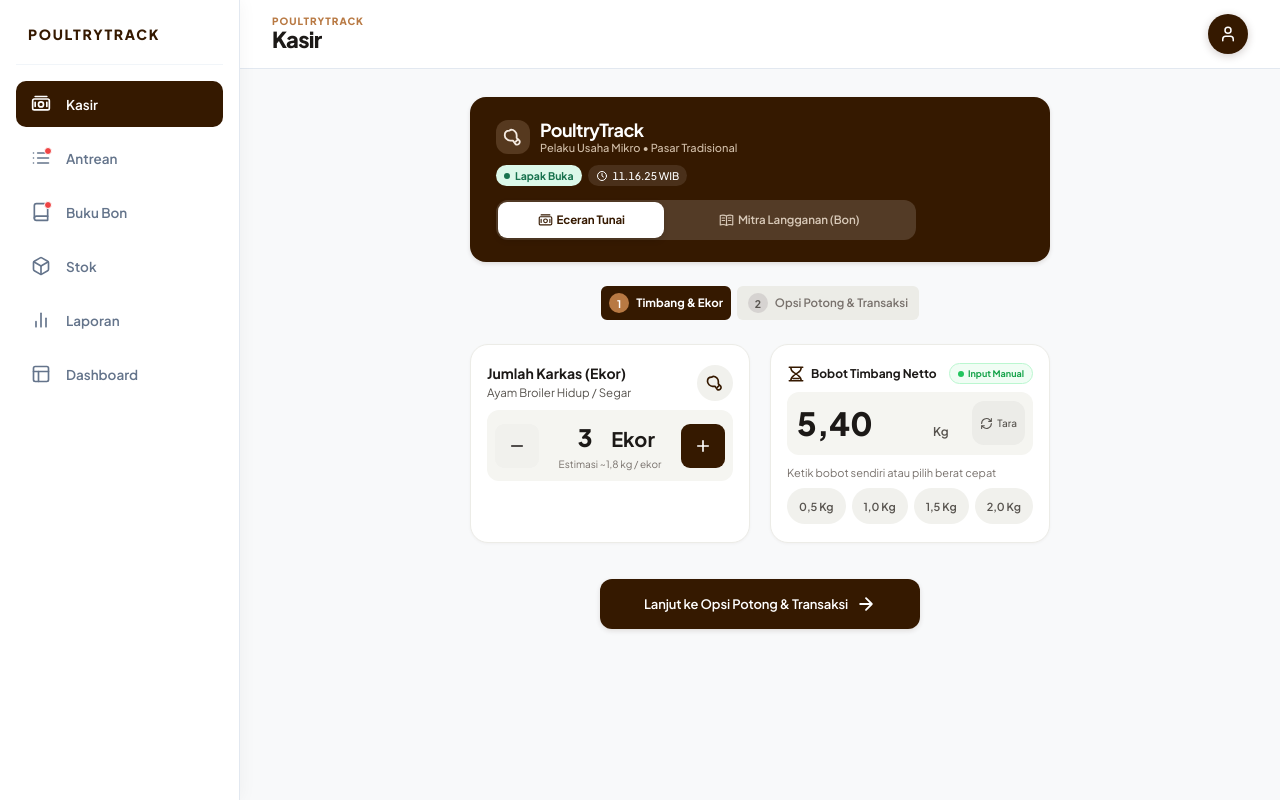
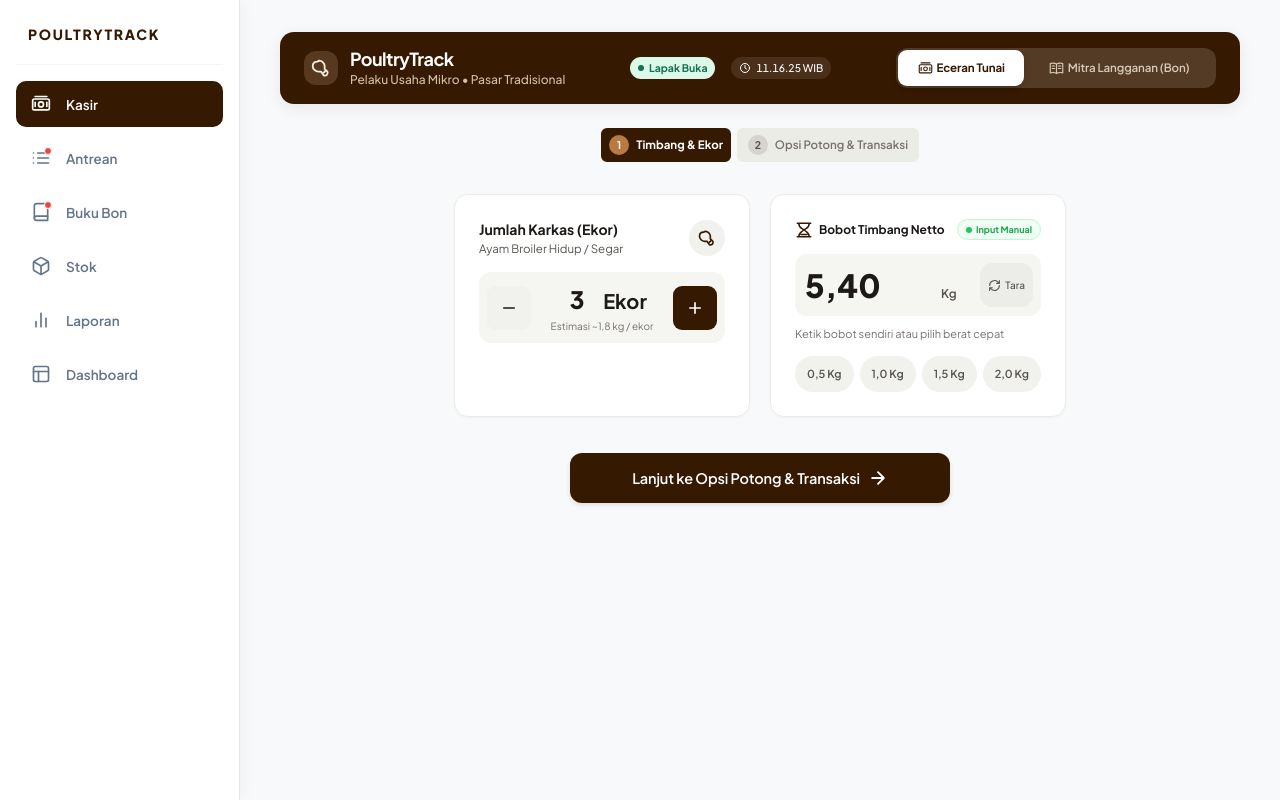
Before and after one commit to izamrosiawan/poultry-track, a plain HTML site: page index.html in a window 1280 px wide. Drawn offline with Linux system fonts and the light colour scheme.

Commit message:
style(desktop): refine main container proportions, remove redundant header, and horizontalize brand banner

```diff
--- a/style.css
+++ b/style.css
@@ -3101,55 +3101,125 @@ body:has(.modal-backdrop.open), body:has(dialog[open]) { overflow: hidden; }
     height: 20px;
   }
 
-  /* App Header in Desktop */
+  /* App Header in Desktop: Minimalist clean header */
   .app-header {
-    position: sticky;
-    top: 0;
+    display: none; /* In desktop, sidebar has POULTRYTRACK brand and each page has clear headings */
+  }
+
+  /* Main Viewport Container in Desktop: Balanced & Centered */
+  .app-viewport {
+    width: 100%;
+    max-width: 1040px;
+    margin: 0 auto;
+    padding: 32px 40px 60px;
+  }
+
+  /* Screen Flow */
+  .screen-flow {
     max-width: 100%;
-    background: #FFFFFF;
-    border-bottom: 1px solid #E2E8F0;
-    z-index: 30;
-  }
-
-  .header-inner {
-    max-width: 1200px;
     margin: 0 auto;
-    padding: 0 32px;
-    height: 68px;
-  }
-
-  /* Main Viewport Container in Desktop */
-  .app-viewport {
-    max-width: 1200px;
-    margin: 0 auto;
-    padding: 28px 32px 60px;
-  }
-
-  /* Brand Card in Desktop */
+  }
+
+  /* Brand Card in Desktop: Modern compact horizontal banner */
   .brand-card {
-    padding: 22px 26px;
-    border-radius: 16px;
+    display: flex;
+    flex-direction: row;
+    align-items: center;
+    justify-content: space-between;
+    padding: 16px 24px;
+    border-radius: 14px;
     margin-bottom: 24px;
-  }
-
-  /* Segmented control on desktop */
+    box-shadow: 0 4px 16px rgba(53, 25, 0, 0.08);
+  }
+
+  .brand-lockup {
+    gap: 12px;
+    margin-bottom: 0;
+  }
+
+  .brand-wordmark h2 {
+    font-size: 18px;
+    margin-bottom: 2px;
+  }
+
+  .brand-wordmark p {
+    font-size: 12px;
+  }
+
+  .brand-status {
+    margin: 0;
+    gap: 16px;
+  }
+
+  .customer-hero {
+    display: flex;
+    align-items: center;
+    gap: 12px;
+    margin: 0;
+  }
+
   .segmented-control {
-    max-width: 420px;
+    width: auto;
+    min-width: 320px;
     margin: 0;
   }
 
-  /* Step 1 Kasir Grid 2 Kolom */
+  .cashier-progress {
+    max-width: 480px;
+    margin: 0 auto 20px;
+  }
+
+  /* Step 1 Kasir Grid 2 Kolom Seimbang */
   #cashierStepOne {
     display: grid;
     grid-template-columns: 1fr 1fr;
     gap: 20px;
     align-items: stretch;
+    max-width: 880px;
+    margin: 0 auto;
+  }
+
+  #cashierStepOne > #partnerInfoCard {
+    grid-column: 1 / -1;
+  }
+
+  #cashierStepOne > .quantity-card {
+    grid-column: 1;
+    margin-bottom: 0;
+    height: 100%;
+    padding: 24px;
+    border-radius: 14px;
+  }
+
+  #cashierStepOne > .weight-card {
+    grid-column: 2;
+    margin-bottom: 0;
+    height: 100%;
+    padding: 24px;
+    border-radius: 14px;
   }
 
   #cashierStepOne > #btnNextStep {
     grid-column: 1 / -1;
-    max-width: 320px;
+    max-width: 380px;
     margin: 16px auto 0;
+    width: 100%;
+    height: 48px;
+    font-size: 14.5px;
+  }
+
+  /* Stepper & Weight inputs in Desktop */
+  .stepper-box,
+  .weight-display-row,
+  .pill-preset-grid {
+    max-width: 100%;
+    margin-top: 14px;
+  }
+
+  /* Kasir Step Two Card */
+  #cashierStepTwo {
+    max-width: 880px;
+    margin: 0 auto;
   }
 
   /* Antrean Grid 3 Kolom */
@@ -3166,7 +3236,13 @@ body:has(.modal-backdrop.open), body:has(dialog[open]) { overflow: hidden; }
     gap: 16px;
   }
 
-  /* Dashboard KPI 5 Kolom Sejajar Elegan */
+  /* Dashboard Container & Grid KPI */
+  .dashboard-container {
+    max-width: 100%;
+    margin: 0 auto;
+    gap: 20px;
+  }
+
   .dash-kpi-grid {
     display: grid;
     grid-template-columns: repeat(5, 1fr) !important;
@@ -3174,11 +3250,13 @@ body:has(.modal-backdrop.open), body:has(dialog[open]) { overflow: hidden; }
   }
 
   .dash-kpi-card {
-    padding: 16px 14px;
+    padding: 18px 14px;
+    border-radius: 14px;
   }
 
   .dash-kpi-val {
-    font-size: 19px;
+    font-size: 18px;
+    white-space: nowrap;
   }
 
   /* Kasir Tahap 2: 2 Kolom Seimbang */
```
